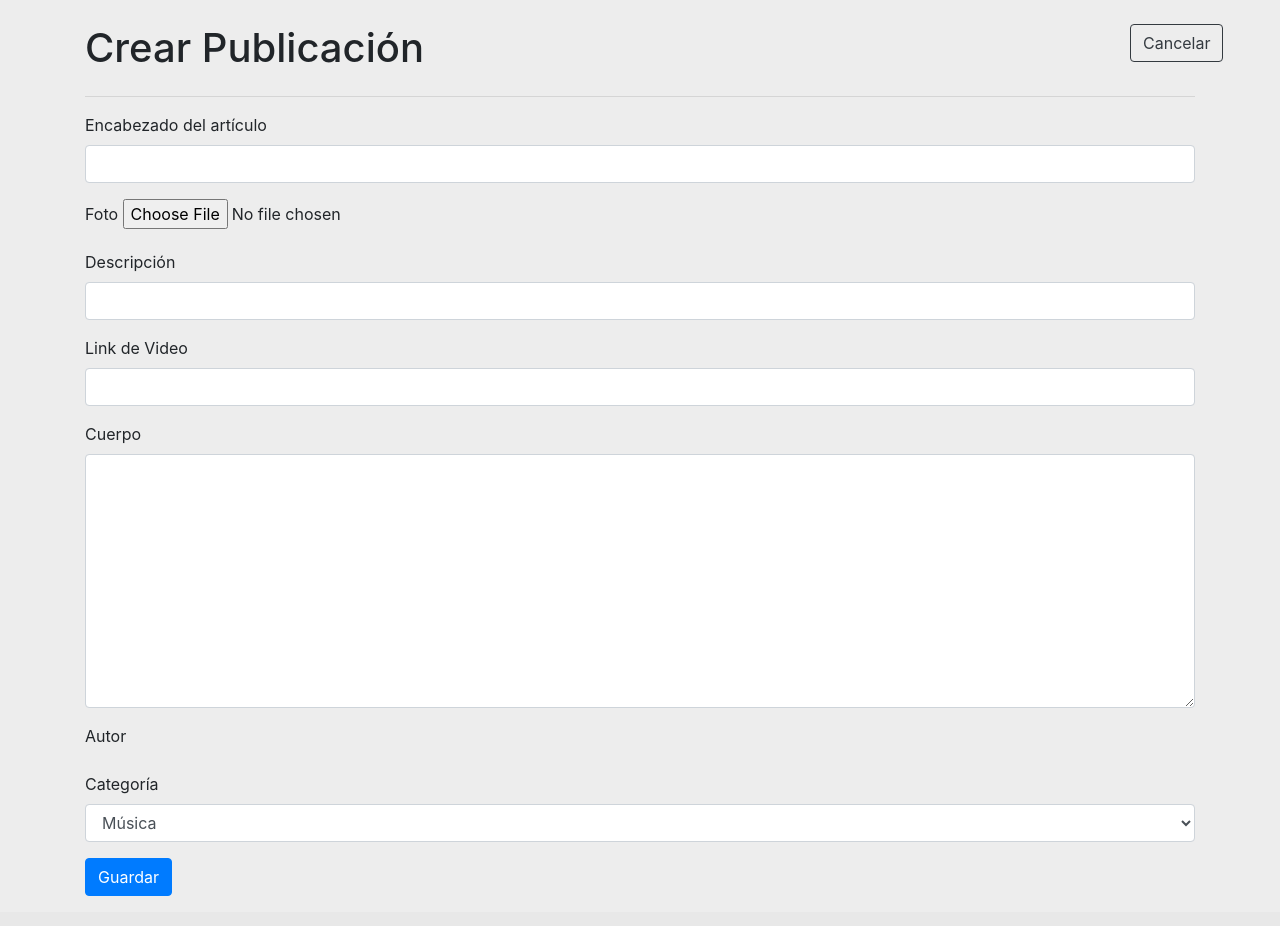
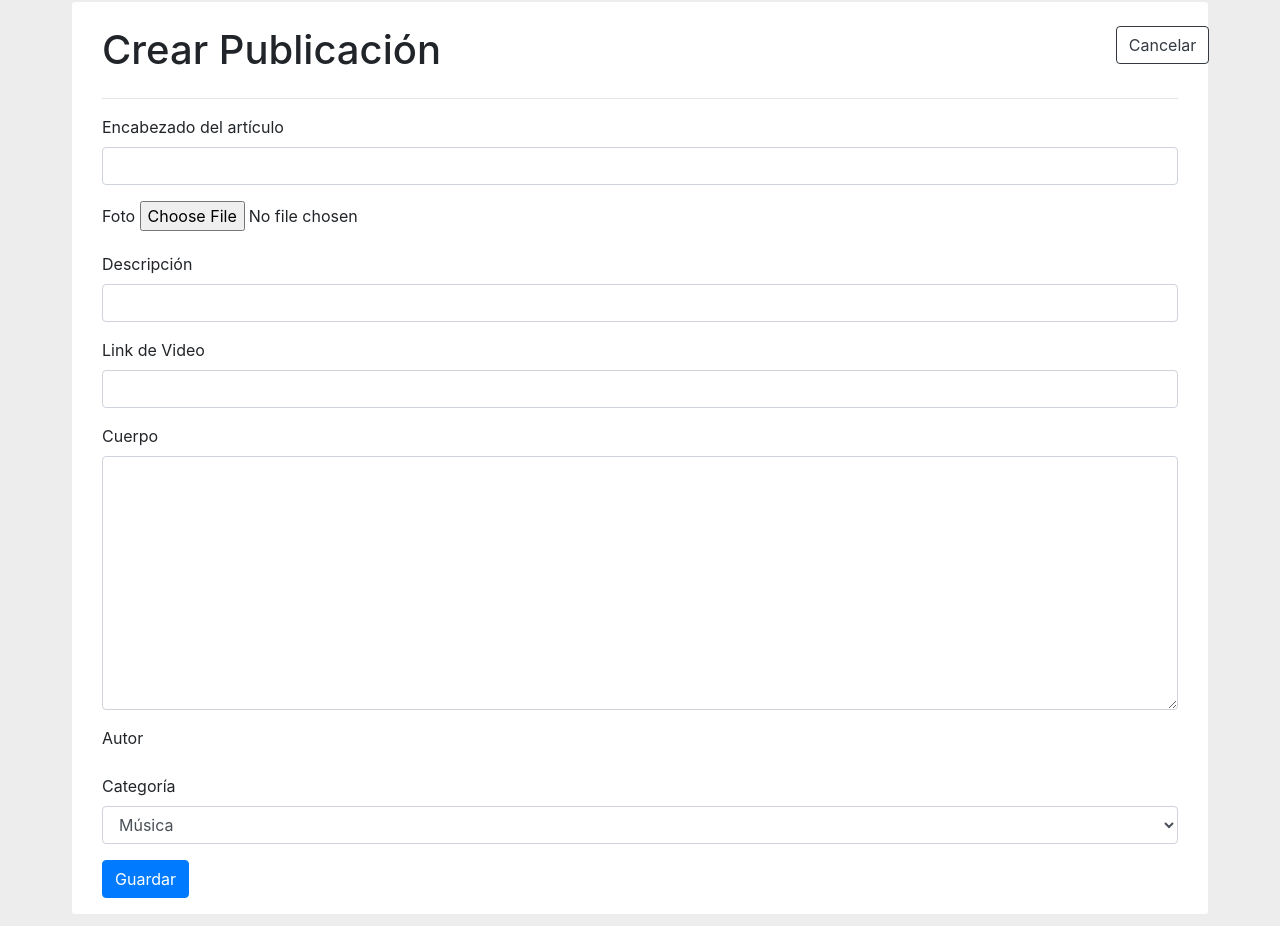
Before and after one commit to JorgeLVM7/IndieSonico, a Laravel app: page /articles/create in a window 1280 px wide. Shown: the part 71-997 px from the top of the page. Before the commit the page ends 967 px from the top, so only its background shows below. Run offline with Laravel 8, Linux system fonts and the light colour scheme; data that the repository does not hold is empty; settings files or empty folders that the repository lacks are supplied; some libraries are stand-ins or nearby versions.

Commit message:
act 1
cambios de diseño

```diff
--- a/resources/views/articles/create.blade.php
+++ b/resources/views/articles/create.blade.php
@@ -2,7 +2,9 @@
 
 
 @section('content')
-    <div class="row">
+    <div class="cotainer-fluid">
+        <div class="col-12">
+            <div class="row ">
                 <div class="col-12">
                     <div class="row">
                         <div class="col-11">
@@ -13,15 +15,19 @@
                         </div>
                     </div>
                     <hr>
-
                     @include('articles.fragment.error')
 
+                    <div class="row">
+                        <div class="col-12">
                             {!! Form::open(['route'=>'articles.store', 'files'=>true]) !!}
 
                             @include('articles.fragment.form')
 
                             {!! Form::close() !!}
-
+                        </div>
+                    </div>
+                </div>
+            </div>
         </div>
     </div>
 
--- a/resources/views/layout.blade.php
+++ b/resources/views/layout.blade.php
@@ -76,7 +76,7 @@
 </nav>
 
 
-<div class="container">
+<div class="container bw">
     <br>
     @yield('content')
 
```
Also changed, not shown: resources/views/articles/show.blade.php (+9 -23 lines), resources/views/cinema/show.blade.php (+3 -5 lines). Lines whose indentation alone changed are shown as unchanged.
